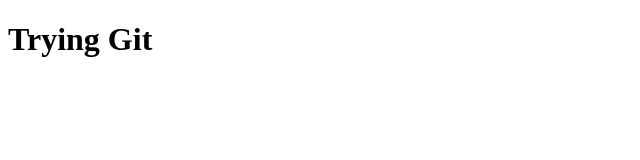
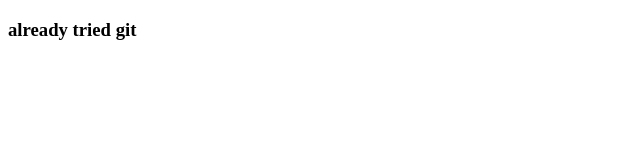
Before and after one commit to Funreall/Tic-Tac-Toe, a plain HTML site: page index.html in a window 1280 px wide. Shown: the whole page, without its empty margins (0-640 px from the left). Drawn offline with Linux system fonts and the light colour scheme.

Commit message:
updated index

```diff
--- a/index.html
+++ b/index.html
@@ -8,7 +8,7 @@
 </head>
 <body>
 
-  <h1>Trying Git</h1>
+  <h3>already tried git</h3>
 
   <script src="script.js"></script>
 </body>
```
